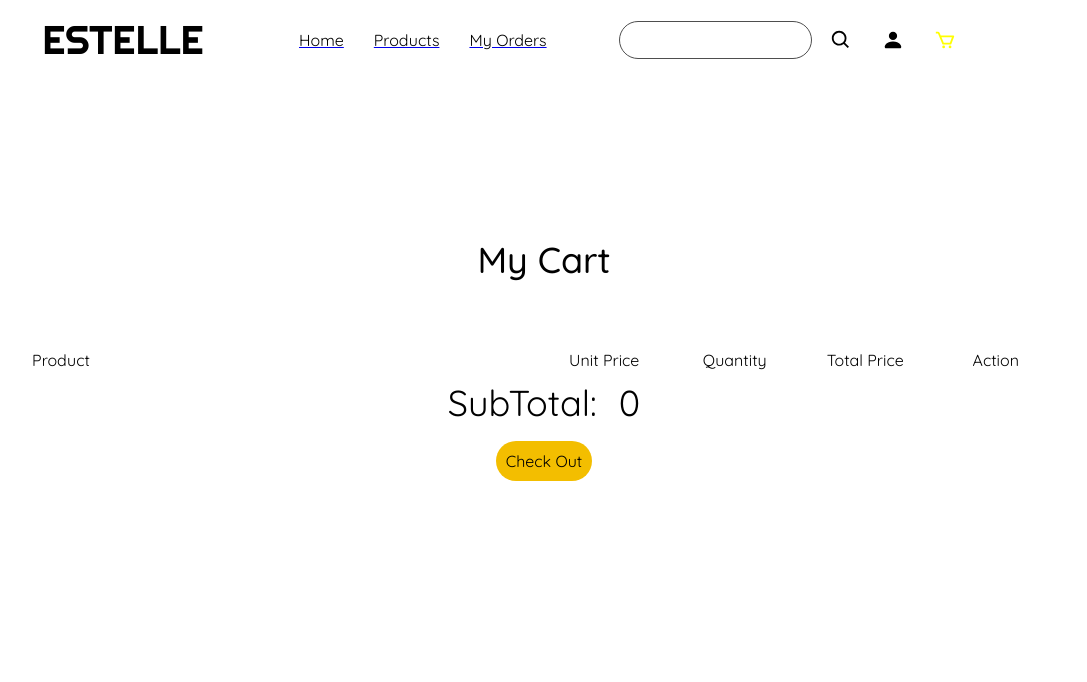
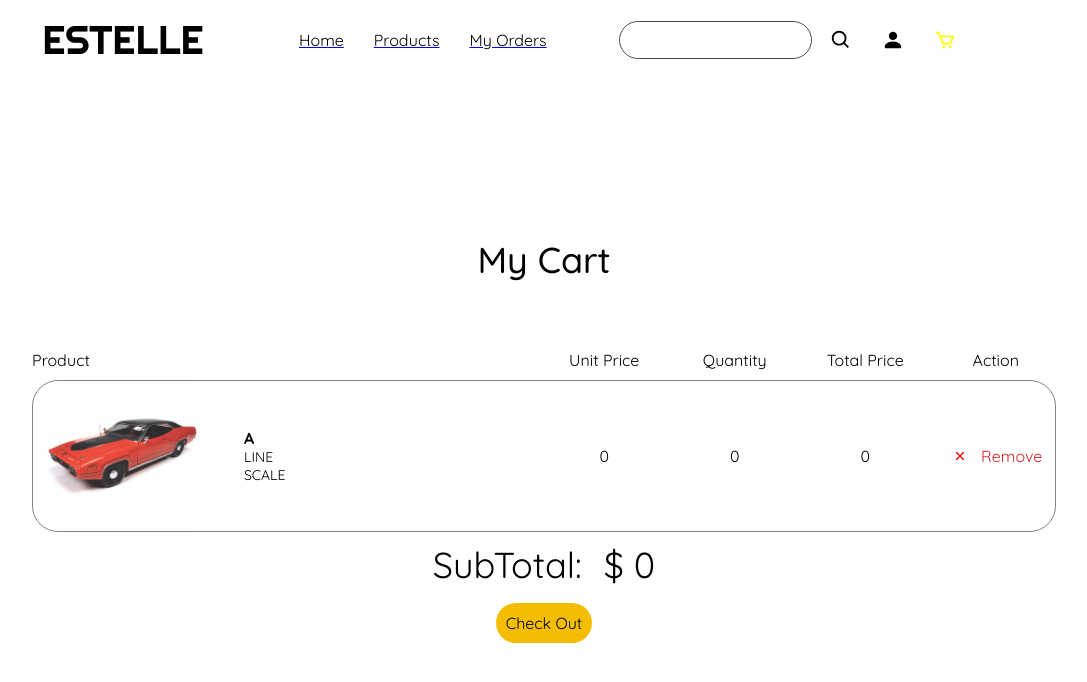
Before and after one commit to iambaangkok/261342-Database-Project-Frontend, a React (Create React App) app: page /cart in a window 1280 px wide. Shown: the top 682 px of the page, without its empty margins (96-1183 px from the left). Built offline with nearby package versions, Linux system fonts and the light colour scheme; no server answers.

Commit message:
show Cart correct

```diff
--- a/src/pages/Cart.tsx
+++ b/src/pages/Cart.tsx
@@ -20,32 +20,29 @@ function Cart() {
     // var productUrl = "http://127.0.0.1:8000/api/products?page=1"
 
     const [productCart, setCart] = useState([
-        {  productCode: "A", productName: "A", productLine: "LINE", productScale: "SCALE", productVendor: "VENDOR", productDescription: "DESC", quantity: 0,  MSRP: 0 },
+        { productCode: "A", productName: "A", productLine: "LINE", productScale: "SCALE", productVendor: "VENDOR", productDescription: "DESC", quantity: 0, MSRP: 0 },
     ])
 
-    // const [productsData, setProductsData] = useState([
-    //     { productCode: "0", productName: "A", productLine: "LINE", productScale: "SCALE", productVendor: "VENDOR", productDescription: "DESC", quantityInStock: 0, buyPrice: 0, MSRP: 0 },
-    //     { productCode: "1", productName: "B", productLine: "LINE", productScale: "SCALE", productVendor: "VENDOR", productDescription: "DESC", quantityInStock: 0, buyPrice: 0, MSRP: 0 },
-    //     { productCode: "2", productName: "C", productLine: "LINE", productScale: "SCALE", productVendor: "VENDOR", productDescription: "DESC", quantityInStock: 0, buyPrice: 0, MSRP: 0 },
-    //     { productCode: "3", productName: "D", productLine: "LINE", productScale: "SCALE", productVendor: "VENDOR", productDescription: "DESC", quantityInStock: 0, buyPrice: 0, MSRP: 0 },
-    //     { productCode: "4", productName: "E", productLine: "LINE", productScale: "SCALE", productVendor: "VENDOR", productDescription: "DESC", quantityInStock: 0, buyPrice: 0, MSRP: 0 },
-    // ])
+    const [Subtotal, setSubTotal] = useState(0)
+    let total = 0
 
-   const [Subtotal,setSubTotal] = useState(0)
-
-    const fetchCartData = async () => {
-        const resp = await axios.get(cartUrl);
-        const data = resp.data;
+    const postToken = async () => {
+        const resp = await axios.post(cartUrl, {
+            remember_token: JSON.parse(localStorage.getItem("Token")!)
+        })
+        let data = resp.data
+        console.log(data)
         setCart(data)
     }
 
     useEffect(() => {
-        //  fetchCartData().catch(console.error);
+        postToken().catch(console.error)
     }, [])
 
-    useEffect(()=>{
+    useEffect(() => {
 
-    },[productCart])
+    }, [productCart])
+
 
     return (
         <div className="CartContainer">
@@ -84,19 +81,18 @@ function Cart() {
                             </div>
                         </div>
                     </div>
-                    {/* {productCart.map((x) => {
-                        {setSubTotal(Subtotal + (x.MSRP*x.quantity))}
-                        return <CartProductCards name={x.productName} vendor={x.productLine} scale={x.productScale} quantity={x.quantity} price={x.MSRP} total={x.quantity * x.MSRP} productCode={x.productCode} remove={true}></CartProductCards>
-                    })} */}
-
-
+                    {productCart.map((x) => {
+                        let sumTotal = parseFloat(Number(x.MSRP * x.quantity).toFixed(2))
+                        total += sumTotal
+                        return <CartProductCards name={x.productName} vendor={x.productLine} scale={x.productScale} quantity={x.quantity} price={x.MSRP} total={sumTotal} productCode={x.productCode} remove={true}></CartProductCards>
+                    })}
                     <div className='SubTotal'>
                         <div className='Top'>
                             <div className='SubTotalText'>
                                 SubTotal:
                             </div>
                             <div className="SubTotalNumber">
-                                {Subtotal}
+                                $ {total}
                             </div>
                         </div>
                         <div className='Bottom'>
```
